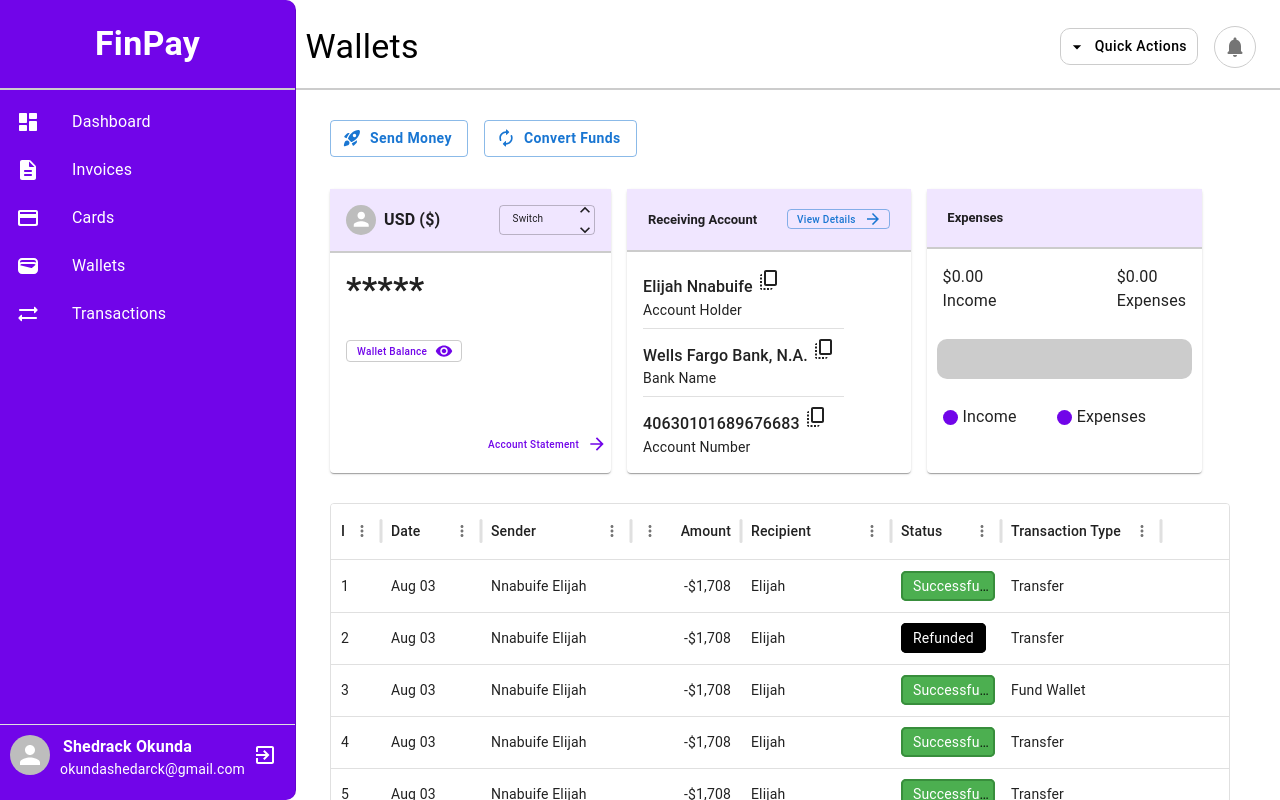
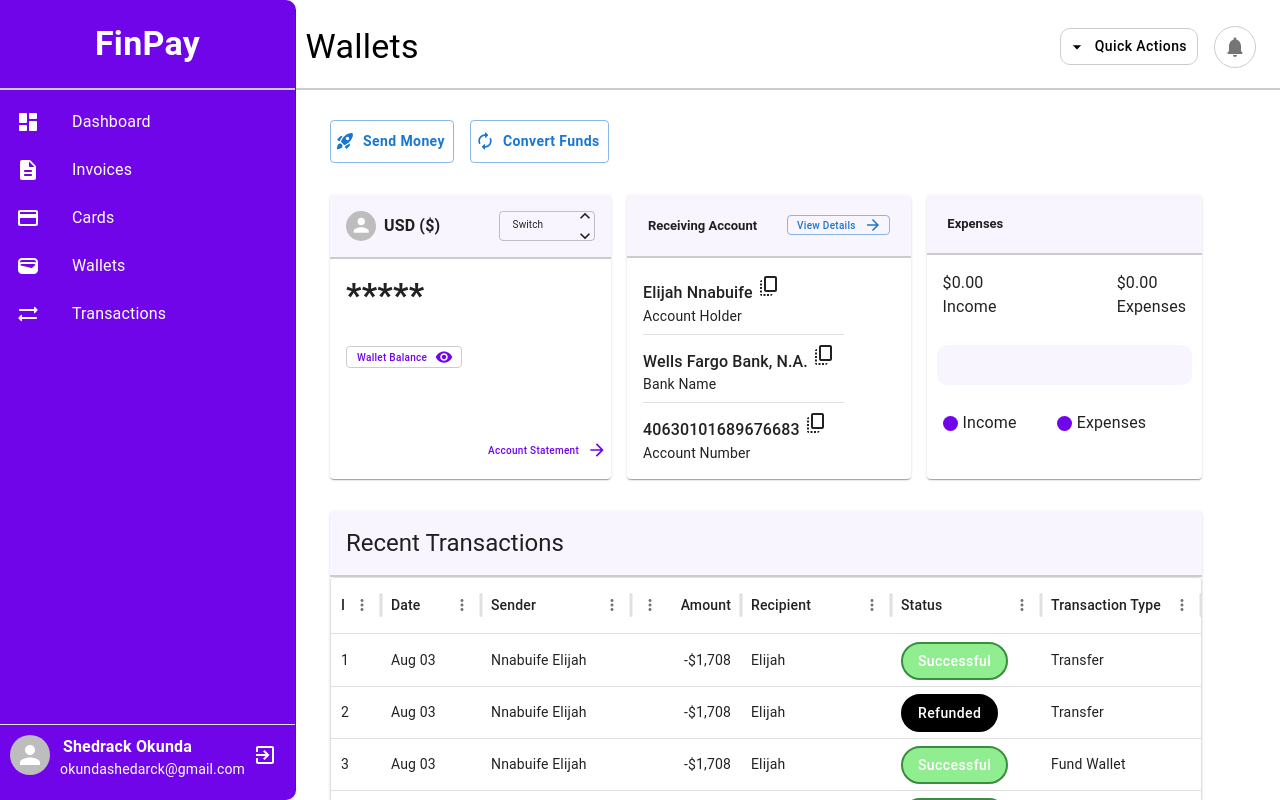
Before and after one commit to shedrack-okunda/Payment-Solution, a React (Create React App) app: page /wallets in a window 1280 px wide. Shown: the top 800 px of the page. Built offline with nearby package versions, Linux system fonts and the light colour scheme; the HTML template or start-up script is replaced by a standard one.

Commit message:
minified the code and add some styles

```diff
--- a/src/pages/Invoices.js
+++ b/src/pages/Invoices.js
@@ -22,7 +22,7 @@ function Invoice() {
         <Box
           sx={{
             borderBottom: "2px solid #ddd",
-            backgroundColor: "#ccc",
+            backgroundColor: "#F9F5FF",
           }}
         >
           <Tabs
--- a/src/pages/Wallets.js
+++ b/src/pages/Wallets.js
@@ -21,120 +21,11 @@ import {
   Visibility,
   VisibilityOff,
 } from "@mui/icons-material";
-import { DataGrid } from "@mui/x-data-grid";
+import Status from "../components/Status";
 
-const rows = [
-  {
-    id: 1,
-    date: "Aug 03",
-    sender: "Nnabuife Elijah",
-    recipient: "Elijah",
-    amount: "-$1,708",
-    status: "Successful",
-    type: "Transfer",
-  },
-  {
-    id: 2,
-    date: "Aug 03",
-    sender: "Nnabuife Elijah",
-    recipient: "Elijah",
-    amount: "-$1,708",
-    status: "Refunded",
-    type: "Transfer",
-  },
-  {
-    id: 3,
-    date: "Aug 03",
-    sender: "Nnabuife Elijah",
-    recipient: "Elijah",
-    amount: "-$1,708",
-    status: "Successful",
-    type: "Fund Wallet",
-  },
-  {
-    id: 4,
-    date: "Aug 03",
-    sender: "Nnabuife Elijah",
-    recipient: "Elijah",
-    amount: "-$1,708",
-    status: "Successful",
-    type: "Transfer",
-  },
-  {
-    id: 5,
-    date: "Aug 03",
-    sender: "Nnabuife Elijah",
-    recipient: "Elijah",
-    amount: "-$1,708",
-    status: "Successful",
-    type: "Transfer",
-  },
-];
-
-const columns = [
-  { field: "id", headerName: "ID", width: 50 },
-  { field: "date", headerName: "Date", editable: true },
-  {
-    field: "sender",
-    headerName: "Sender",
-    width: 150,
-    editable: true,
-  },
-  {
-    field: "amount",
-    headerName: "Amount",
-    type: "number",
-    width: 110,
-    editable: true,
-  },
-  {
-    field: "recipient",
-    headerName: "Recipient",
-    width: 150,
-    editable: true,
-  },
-  {
-    field: "status",
-    headerName: "Status",
-    width: 110,
-    editable: true,
-    renderCell: (params) => {
-      let color;
-      let borderColor;
-
-      switch (params.value) {
-        case "Successful":
-          color = "#4caf50";
-          borderColor = "#388e3c";
-          break;
-        default:
-          color = "#000";
-          borderColor = "#000";
-          break;
-      }
-
-      return (
-        <span
-          style={{
-            padding: "5px 10px",
-            color: "#fff",
-            backgroundColor: color,
-            border: `2px solid ${borderColor}`,
-            borderRadius: "5px",
-            textAlign: "center",
-          }}
-        >
-          {params.value}
-        </span>
-      );
-    },
-  },
-
-  {
-    field: "type",
-    headerName: "Transaction Type",
-    width: 160,
-  },
+const buttons = [
+  { text: "Send Money", icon: <RocketLaunchRounded /> },
+  { text: "Convert Funds", icon: <AutorenewRounded /> },
 ];
 
 function Wallet() {
@@ -146,28 +37,22 @@ function Wallet() {
   return (
     <Box sx={{ p: 3 }}>
       <Stack direction="row" spacing={2} marginBottom={4} marginTop={2}>
-        <Button
-          variant="outlined"
-          startIcon={<RocketLaunchRounded />}
-          sx={{ textTransform: "none", fontWeight: "bold" }}
-        >
-          Send Money
-        </Button>
-
-        <Button
-          variant="outlined"
-          startIcon={<AutorenewRounded />}
-          sx={{ textTransform: "none", fontWeight: "bold" }}
-        >
-          Convert Funds
-        </Button>
+        {buttons.map((button) => (
+          <Button
+            variant="outlined"
+            startIcon={button.icon}
+            sx={{ p: 1, textTransform: "none", fontWeight: 600 }}
+          >
+            {button.text}
+          </Button>
+        ))}
       </Stack>
 
       <Grid2 container spacing={2}>
         <Paper>
           <Box
             sx={{
-              backgroundColor: "#f0e6ff",
+              backgroundColor: "#F9F5FF",
               padding: 2,
               borderBottom: "2px solid #ccc",
             }}
@@ -260,7 +145,7 @@ function Wallet() {
         <Paper>
           <Box
             sx={{
-              backgroundColor: "#f0e6ff",
+              backgroundColor: "#F9F5FF",
               padding: 2.6,
               borderBottom: "2px solid #ccc",
             }}
@@ -320,7 +205,7 @@ function Wallet() {
         <Paper>
           <Box
             sx={{
-              backgroundColor: "#f0e6ff",
+              backgroundColor: "#F9F5FF",
               padding: 2.6,
               borderBottom: "2px solid #ccc",
             }}
@@ -359,7 +244,7 @@ function Wallet() {
 
           <Box
             sx={{
-              backgroundColor: "#ccc",
+              backgroundColor: "#F9F5FF",
               margin: "10px",
               padding: "20px 30px",
               borderRadius: "10px",
@@ -408,26 +293,8 @@ function Wallet() {
         </Paper>
       </Grid2>
 
-      <Box
-        sx={{
-          height: 400,
-          marginTop: "30px",
-          width: { xs: "100%", md: "900px" },
-        }}
-      >
-        <DataGrid
-          rows={rows}
-          columns={columns}
-          initialState={{
-            pagination: {
-              paginationModel: {
-                pageSize: 5,
-              },
-            },
-          }}
-          pageSizeOptions={[5]}
-          disableRowSelectionOnClick
-        ></DataGrid>
+      <Box sx={{ mt: 4 }}>
+        <Status />
       </Box>
     </Box>
   );
```
